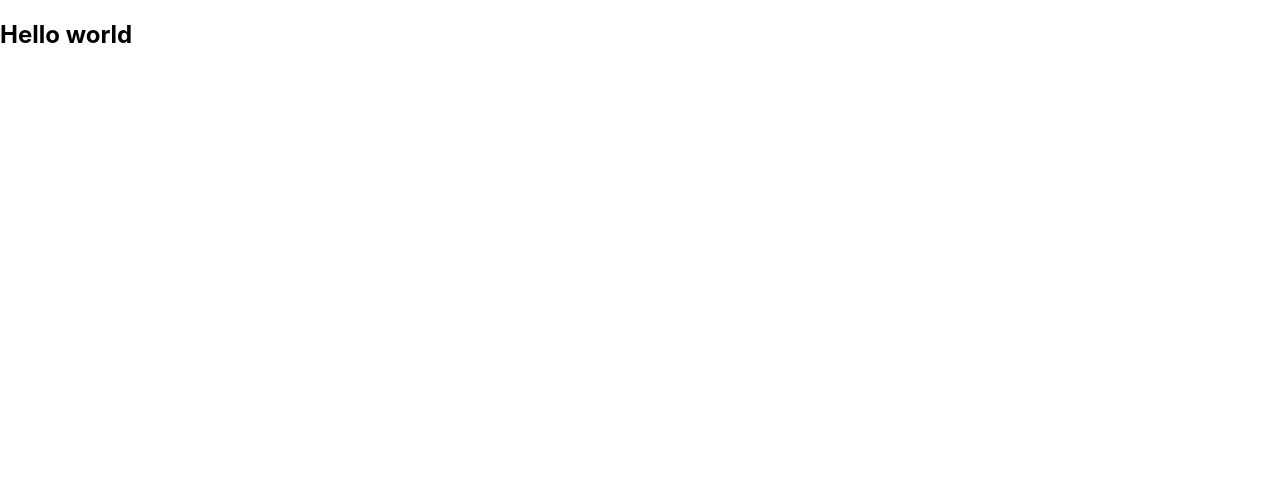
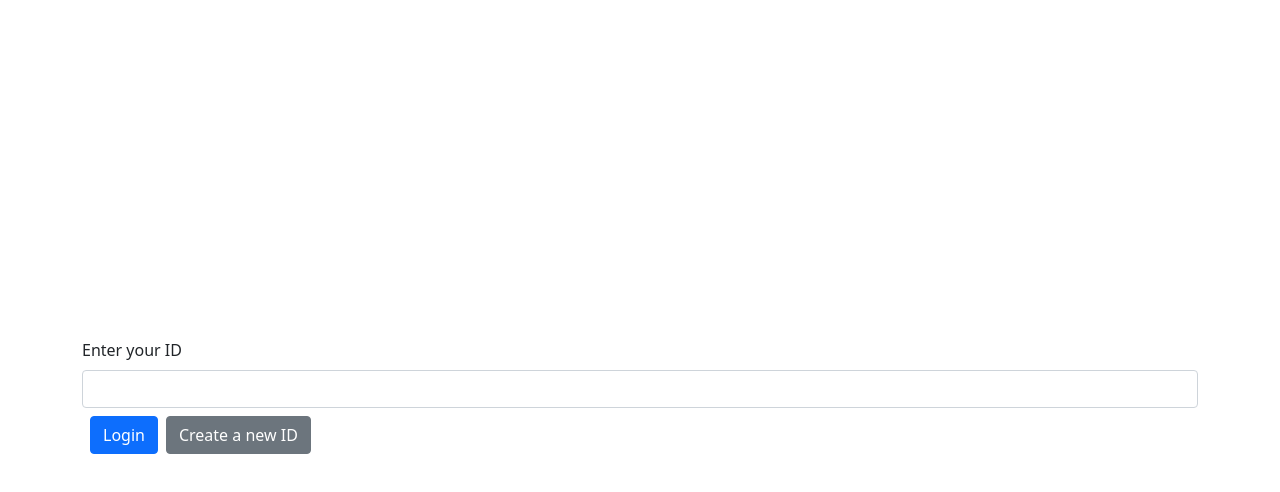
Before and after one commit to Maisha589/messaging, a React (Create React App) app: page / in a window 1280 px wide. Shown: the top 492 px of the page. Built offline with nearby package versions, Linux system fonts and the light colour scheme.

Commit message:
login-Id

```diff
--- a/package.json
+++ b/package.json
@@ -6,9 +6,12 @@
     "@testing-library/jest-dom": "^5.14.1",
     "@testing-library/react": "^13.0.0",
     "@testing-library/user-event": "^13.2.1",
+    "bootstrap": "^5.1.3",
     "react": "^18.1.0",
+    "react-bootstrap": "^2.4.0",
     "react-dom": "^18.1.0",
     "react-scripts": "5.0.1",
+    "uuid": "^8.3.2",
     "web-vitals": "^2.1.0"
   },
   "scripts": {
--- a/src/App.js
+++ b/src/App.js
@@ -1,10 +1,16 @@
+import React from 'react';
 import './App.css';
+import Login from './Components/Login';
+import useLocalStorage from './Hooks/useLocalStorage';
 
 function App() {
+  const [id, setId] = useLocalStorage("id");
+
   return (
-    <div>
-      <h2>Hello world</h2>
-    </div>
+    <>
+      {id}
+      <Login setId={setId}></Login>
+    </>
   );
 }
 
--- a/src/Components/Login.js
+++ b/src/Components/Login.js
@@ -1,7 +1,31 @@
-import React from 'react'
+import React, { useRef } from 'react'
+import { Button, Container, Form } from 'react-bootstrap';
+import { v4 as uuidv4 } from 'uuid';
 
-export default function Login() {
+export default function Login({ setId }) {
+
+    const idRef = useRef();
+
+    const handleSubmit = event => {
+        event.preventDefault();
+
+        setId(idRef.current.value)
+    }
+
+    function createNewId() {
+        setId(uuidv4())
+    }
+
     return (
-        <div>Login</div>
+        <Container className='d-flex align-items-center' style={{ height: "100vh" }}>
+            <Form onSubmit={handleSubmit} className='w-100'>
+                <Form.Group>
+                    <Form.Label>Enter your ID</Form.Label>
+                    <Form.Control type='text' ref={idRef} required></Form.Control>
+                </Form.Group>
+                <Button className='m-2' type='submit'>Login</Button>
+                <Button onClick={createNewId} variant='secondary'>Create a new ID</Button>
+            </Form>
+        </Container>
     )
 }
--- /dev/null
+++ b/src/Hooks/useLocalStorage.js
@@ -0,0 +1,29 @@
+import React, { useEffect, useState } from 'react'
+
+const PREFIX = "whatsapp-clone";
+
+export default function useLocalStorage(key, initialValue) {
+    const prefixedKey = PREFIX + "Key"
+
+
+    // get our value from localStorage and put it in our State
+    const [value, setValue] = useState(() => {
+        const jsonValue = localStorage.getItem(prefixedKey);
+        if (jsonValue !== null) {
+            return JSON.parse(jsonValue)
+        };
+        if (typeof initialValue === "function") {
+            return initialValue();
+        }
+        else {
+            return initialValue;
+        }
+    });
+
+    // get id
+    useEffect(() => {
+        localStorage.setItem(prefixedKey, JSON.stringify(value))
+    }, [prefixedKey, value])
+
+    return [value, setValue]
+}
--- a/src/index.js
+++ b/src/index.js
@@ -3,6 +3,7 @@ import ReactDOM from 'react-dom/client';
 import './index.css';
 import App from './App';
 import reportWebVitals from './reportWebVitals';
+import 'bootstrap/dist/css/bootstrap.min.css';
 
 const root = ReactDOM.createRoot(document.getElementById('root'));
 root.render(
```
Also changed, not shown: 1 other file (tests, documents, lock files or other folders).
